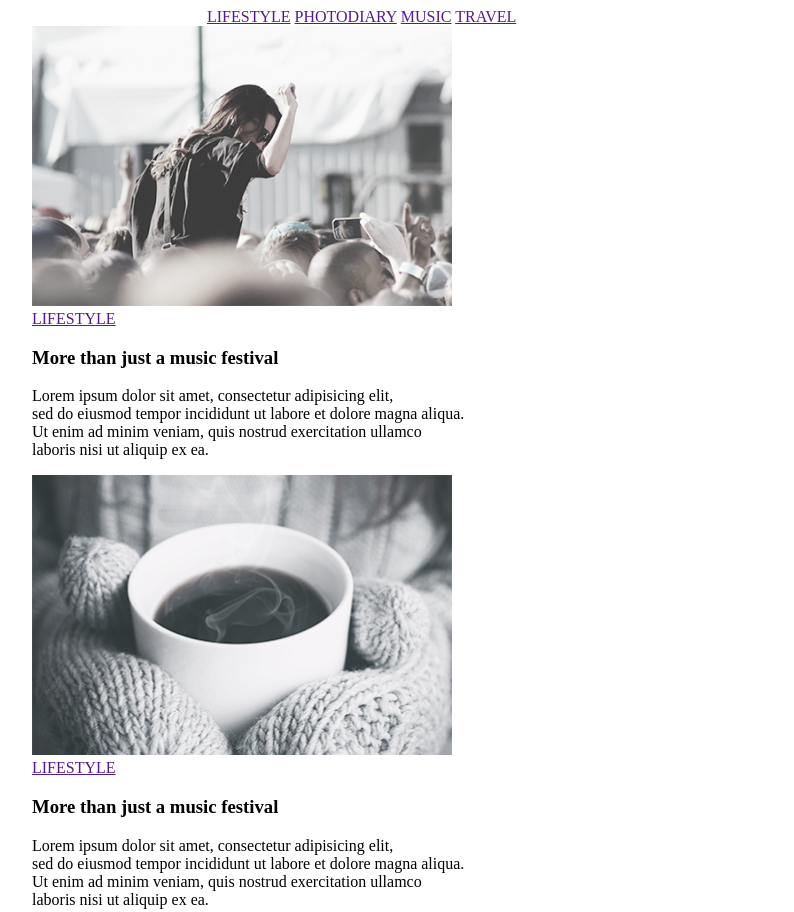
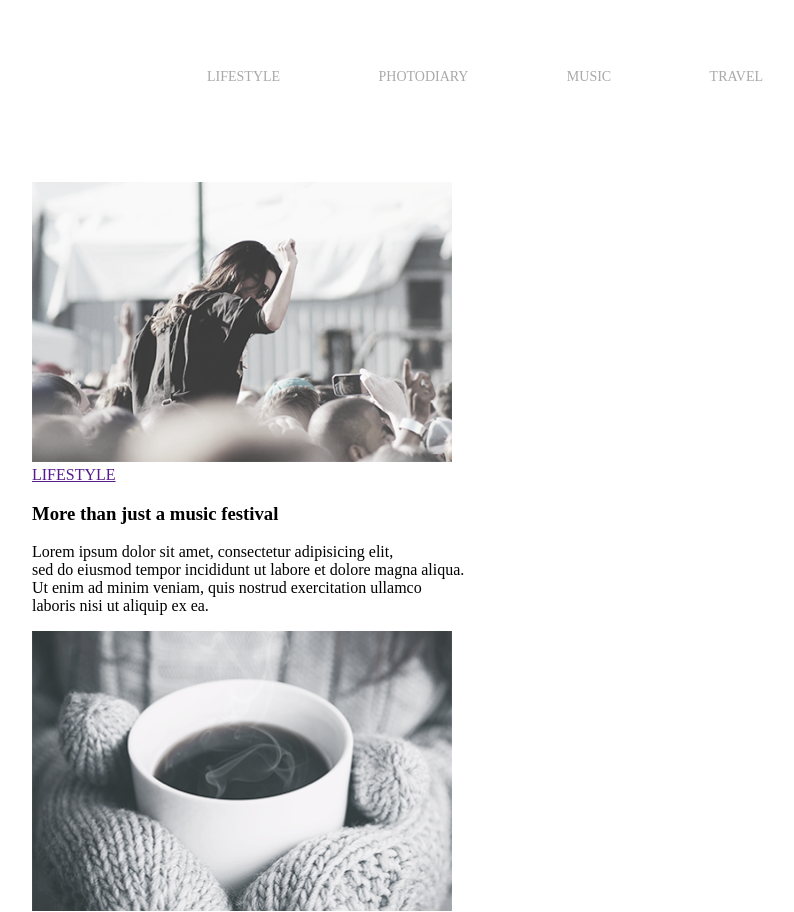
Before and after one commit to Voronyuk05/Lifestyle, a plain HTML site: page index.html in a window 1280 px wide. Shown: the top 912 px of the page, without its empty margins (155-949 px from the left). Drawn offline with Linux system fonts and the light colour scheme.

Commit message:
The new version my project

```diff
--- a/assets/css/main.css
+++ b/assets/css/main.css
@@ -15,11 +15,12 @@ header .container .navigation {
 }
 
 header .container .navigation a {
-    margin-top: 67px;
-    margin-bottom: 96px;
-    display: flex;
+    text-decoration: none;
+    color: darkgray;
+    font-size: 14px;
+    line-height: 19px;
 }
 
-header .container .navigation a:hover{
+header .container .navigation a:hover {
     color: cyan;
 }
--- a/index.html
+++ b/index.html
@@ -8,9 +8,9 @@
 
     </head>
     <body>
-        <header>
+        <header id="header-primary">
             <div class="container">
-                <nav>
+                <nav class="navigation">
                     <a href="">LIFESTYLE</a>
                     <a href="">PHOTODIARY</a>
                     <a href="">MUSIC</a>
@@ -19,22 +19,19 @@
             </div>
         </header>
         <main>
-            <div class="block-with-cards">
+            <section class="block-with-cards">
                 <div class="container">
                     <div class="flex-container">
                         <div class="card">
                             <div class="wrapper-image">
                                 <img src="assets/post-1.png" alt="post-1">
                             </div>
-                        </div>
                             <div class="wrapper-category">
                                 <a href="">LIFESTYLE</a>
                             </div>
-                        </div>
                             <div class="wrapper-title">
                                 <h3>More than just a music festival</h3>
                             </div>
-                        <div>
                             <div class="wrapper-content">
                                 <p>
                                     Lorem ipsum dolor sit amet, consectetur adipisicing elit,
@@ -51,15 +48,12 @@
                             <div class="wrapper-image">
                                 <img src="assets/post-2.png" alt="post-2">
                             </div>
-                        </div>
                             <div class="wrapper-category">
                                 <a href="">LIFESTYLE</a>
                             </div>
-                        <div>
                             <div class="wrapper-title">
                                 <h3>More than just a music festival</h3>
                             </div>
-                        </div>
                             <div class="wrapper-content">
                                 <p>
                                     Lorem ipsum dolor sit amet, consectetur adipisicing elit,
@@ -71,20 +65,17 @@
                                     laboris nisi ut aliquip ex ea.
                                 </p>
                             </div>
-                        <div>
+                        </div>
                         <div class="card">
                             <div class="wrapper-image">
                                 <img src="assets/post-3.png" alt="post-3">
                             </div>
-                        </div>
                             <div class="wrapper-category">
                                 <a href="">LIFESTYLE</a>
                             </div>
-                        </div>
                             <div class="wrapper-title">
                                 <h3>More than just a music festival</h3>
                             </div>
-                        <div>
                             <div class="wrapper-content">
                                 <p>
                                     Lorem ipsum dolor sit amet, consectetur adipisicing elit,
@@ -101,15 +92,12 @@
                             <div class="wrapper-image">
                                 <img src="assets/post-4.png" alt="post-4">
                             </div>
-                        </div>
                             <div class="wrapper-category">
                                 <a href="">LIFESTYLE</a>
                             </div>
-                        <div>
                             <div class="wrapper-title">
                                 <h3>More than just a music festival</h3>
                             </div>
-                        </div>
                             <div class="wrapper-content">
                                 <p>
                                     Lorem ipsum dolor sit amet, consectetur adipisicing elit,
@@ -122,7 +110,7 @@
                                 </p>
                             </div>
                         </div>
-                    <div>
+                    </div>
                     <button>Load More</button>
                 </div>
             </section>
```
